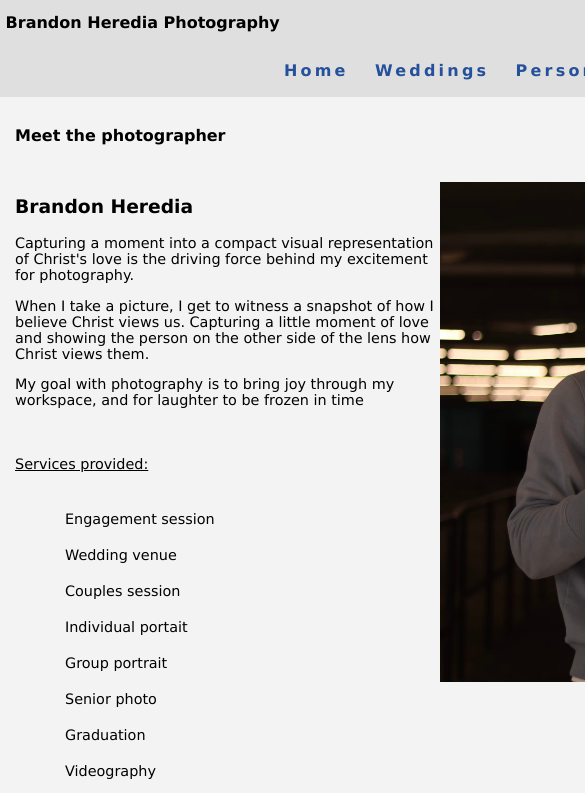
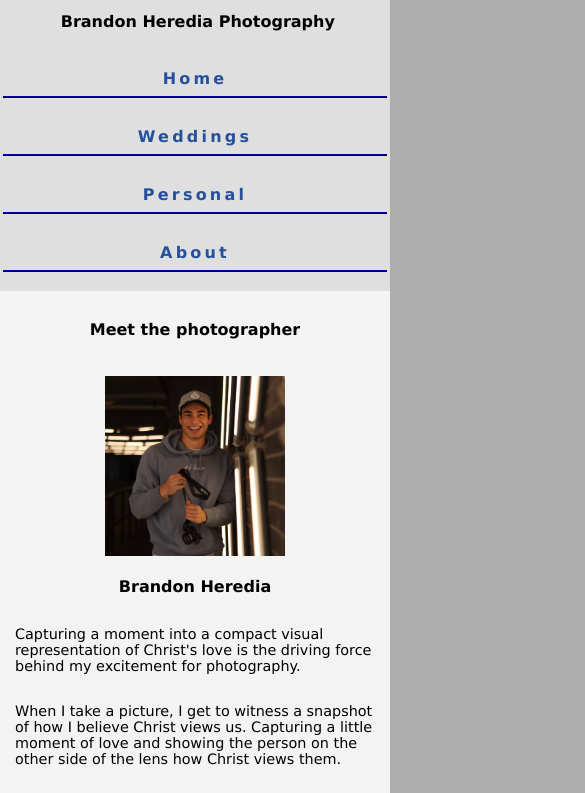
Before and after one commit to 44144-Sp22/web-project-BriHeredia, a plain HTML site: page about.html in a window 390 px wide. Shown: the top 793 px of the page, 585 px wide, since content can reach past the window. Drawn offline with Linux system fonts and the light colour scheme.

Commit message:
sunday work

```diff
--- a/about.html
+++ b/about.html
@@ -25,7 +25,7 @@
 
     </nav>
     <main>
-      <div>
+      <div id="aboutb">
         <h2> Meet the photographer </h2><br>
 
 
@@ -36,18 +36,18 @@
         <p> Capturing a moment into a compact visual representation of Christ's love is the driving force behind my excitement for photography.</p>
         <p> When I take a picture, I get to witness a snapshot of how I believe Christ views us. Capturing a little moment of love and showing the person on the other side of the lens how Christ views them. </p>
         <p> My goal with photography is to bring joy through my workspace, and for laughter to be frozen in time </p> <br>
-        <p><u> Services provided:</u>
+        <p><u> Services provided:</u></p>
 
         <ul class="services">
-          <li> Engagement session </li>
-          <li> Wedding venue </li>
-          <li> Couples session </li>
-          <li> Individual portait </li>
-          <li> Group portrait </li>
-          <li> Senior photo </li>
-          <li> Graduation </li>
-          <li> Videography </li>
-          </p>
+          <li>Engagement session</li>
+          <li>Wedding venue</li>
+          <li>Couples session</li>
+          <li>Individual portait</li>
+          <li>Group portrait</li>
+          <li>Senior photo</li>
+          <li>Graduation</li>
+          <li>Videography</li>
+
         </ul>
         <br><br>
 
--- a/style.css
+++ b/style.css
@@ -109,21 +109,72 @@ a[href^="mailto:"] {
 @media only screen and (max-width: 768px) {
   body {
     margin: 0;
+    align-items: center;
   }
 
   #wrapper {
+    min-width: 100%;
+  }
+
+  header, nav {
+    padding: 1px;
+    text-align: center;
     width: auto;
+  }
+
+  .mainimg {
+    width: 70%;
+    height: 70%;
   }
 
   main {
     margin-left: 0;
+    display: flex;
+    flex-direction: column;
+    align-items: center;
   }
 
-  h1, h2 {
+  main li {
+    display: block;
+  }
+
+  h1, h2, h3 {
     font-size: 100%;
   }
 
   p {
     font-size: 90%;
   }
+
+  nav, nav ul, nav li {
+    padding: 1px;
+  }
+
+  nav li {
+    display: block;
+  }
+
+  nav a {
+    display: block;
+    padding: 0.5em 0;
+    border-bottom: 2px ridge #00005d;
+  }
+
+  main img {
+    width: 60%;
+    height: 60%;
+  }
+
+  #brandon-floatright {
+    float: none;
+    width: 50%;
+  }
+
+  #aboutb {
+    display: flex;
+    flex-direction: column;
+    align-items: center;
+    min-width: auto;
+    max-width: auto;
+  }
 }
```
